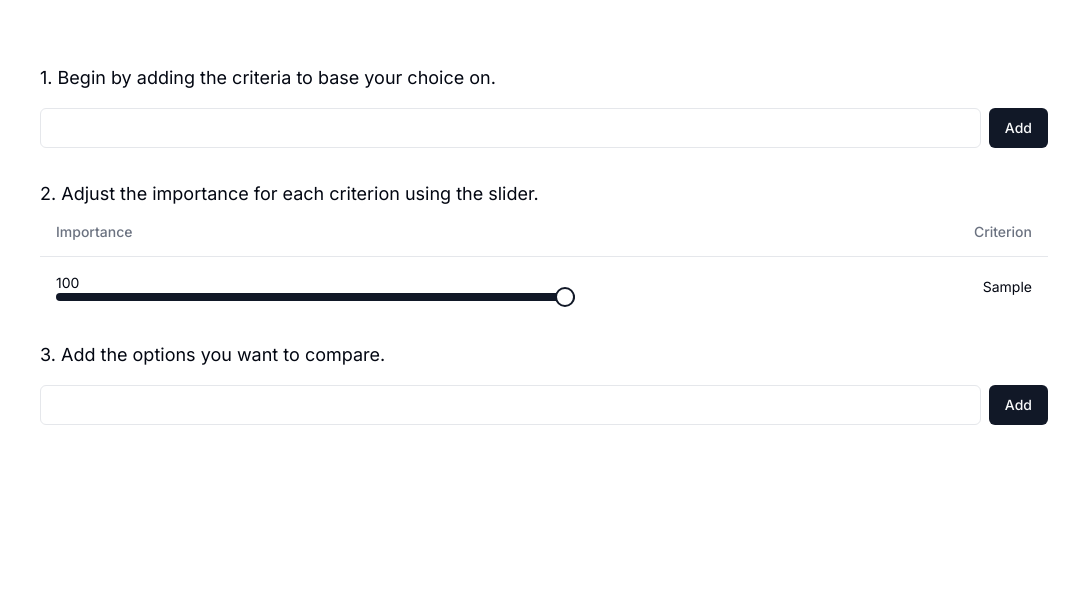
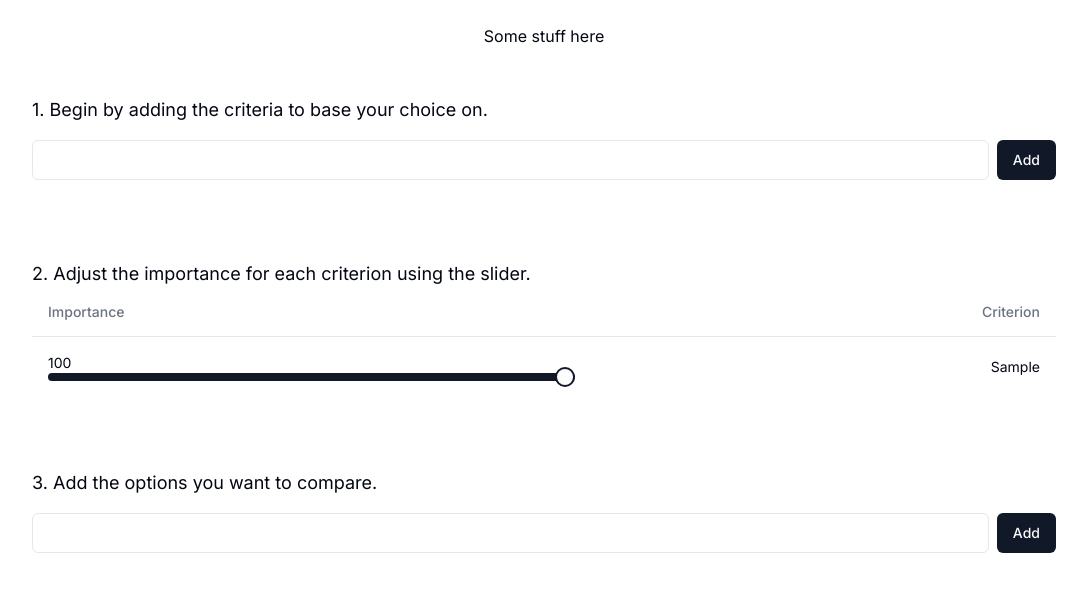
Before and after one commit to badmagick329/mgck, a Next.js app in the folder frontend/: page /choose in a window 1280 px wide. Both pictures are taken after typing "Sample" into the empty fields and a click on the button "Add". Shown: the top 592 px of the page, without its empty margins (96-1183 px from the left). Built offline with nearby package versions, Linux system fonts and the light colour scheme.

Commit message:
feat(choose): improve layout

```diff
--- a/frontend/src/app/choose/_components/choices-table.tsx
+++ b/frontend/src/app/choose/_components/choices-table.tsx
@@ -40,7 +40,7 @@ export default function ChoicesTable({
     '4. Adjust the values for each option using the slider.';
 
   return (
-    <div className='flex flex-col pt-4'>
+    <div className='flex flex-col py-4'>
       <Instruction text={instructionText} />
       <Table>
         <TableHeader>
--- a/frontend/src/app/choose/_components/choices.tsx
+++ b/frontend/src/app/choose/_components/choices.tsx
@@ -15,6 +15,7 @@ import { useState } from 'react';
 
 import ChoicesTable from './choices-table';
 import Instruction from './instruction';
+import Spacer from './spacer';
 
 type ChoicesProps = {
   addChoice: AddChoice;
@@ -56,7 +57,7 @@ export default function Choices({
   }
 
   return (
-    <div className='flex flex-col gap-4 px-2 pt-6'>
+    <div className='flex flex-col gap-4 pt-6'>
       <Instruction text={instructionText} />
       <div className='flex gap-2'>
         <Input
@@ -68,6 +69,7 @@ export default function Choices({
           <Button onClick={handleAdd}>Add</Button>
         </div>
       </div>
+      <Spacer />
       <ChoicesTable
         getCriterionValue={getCriterionValue}
         getChoices={getChoices}
--- a/frontend/src/app/choose/_components/criteria-table.tsx
+++ b/frontend/src/app/choose/_components/criteria-table.tsx
@@ -33,7 +33,7 @@ export default function CriteriaTable({
     '2. Adjust the importance for each criterion using the slider.';
 
   return (
-    <div className='flex flex-col pt-4'>
+    <div className='flex flex-col py-4'>
       <Instruction text={instructionText} />
       <Table>
         <TableHeader>
@@ -52,6 +52,7 @@ export default function CriteriaTable({
                     <Slider
                       defaultValue={[getWeight(c)]}
                       max={100}
+                      min={1}
                       step={1}
                       onValueChange={(e: Array<number>) => {
                         setCriterion(c, e[0]);
--- a/frontend/src/app/choose/_components/criteria.tsx
+++ b/frontend/src/app/choose/_components/criteria.tsx
@@ -12,6 +12,7 @@ import { useState } from 'react';
 
 import CriteriaTable from './criteria-table';
 import Instruction from './instruction';
+import Spacer from './spacer';
 
 type CriteriaProps = {
   setCriterion: SetCriterion;
@@ -41,7 +42,7 @@ export default function Criteria({
   }
 
   return (
-    <div className='flex flex-col gap-4 px-2'>
+    <div className='flex flex-col gap-4 pt-6'>
       <Instruction text={instructionText} />
       <div className='flex gap-2'>
         <Input
@@ -53,6 +54,7 @@ export default function Criteria({
           <Button onClick={handleAdd}>Add</Button>
         </div>
       </div>
+      <Spacer />
       <CriteriaTable
         getCriteria={getCriteria}
         getWeight={getWeight}
--- /dev/null
+++ b/frontend/src/app/choose/_components/spacer.tsx
@@ -0,0 +1,3 @@
+export default function Spacer() {
+  return <div className='h-8'></div>;
+}
--- a/frontend/src/app/choose/page.tsx
+++ b/frontend/src/app/choose/page.tsx
@@ -5,6 +5,7 @@ import useChoicesState from '@/hooks/use-choices-state';
 import ChartOutput from './_components/chart-output';
 import Choices from './_components/choices';
 import Criteria from './_components/criteria';
+import Spacer from './_components/spacer';
 
 export default function ChoosePage() {
   const {
@@ -24,7 +25,8 @@ export default function ChoosePage() {
   } = useChoicesState();
 
   return (
-    <div className='flex flex-col items-center gap-6 pt-16'>
+    <div className='flex flex-col items-center gap-6 pt-6'>
+      <span>Some stuff here</span>
       <div className='flex w-full max-w-[720px] flex-col md:max-w-[80%] 2xl:max-w-[70%]'>
         <Criteria
           setCriterion={setCriterion}
@@ -32,6 +34,7 @@ export default function ChoosePage() {
           getCriteria={getCriteria}
           removeCriterion={removeCriterion}
         />
+        <Spacer />
         <Choices
           addChoice={addChoice}
           getChoices={getChoices}
@@ -43,6 +46,7 @@ export default function ChoosePage() {
           minValue={minValue}
           maxValue={maxValue}
         />
+        <Spacer />
         <div className='flex justify-center p-4'>
           <ChartOutput chartData={results} />
         </div>
--- a/frontend/src/hooks/use-choices-state.tsx
+++ b/frontend/src/hooks/use-choices-state.tsx
@@ -149,7 +149,7 @@ export default function useChoicesState() {
       for (let i = 0; i < criteria.length; i++) {
         score += normalisedValues[i] * (getWeight(criteria[i]) / 100) * 100;
       }
-      score = score / criteria.length;
+      score = +(score / criteria.length).toFixed(1);
 
       results.push({
         choice: choice.name,
```
